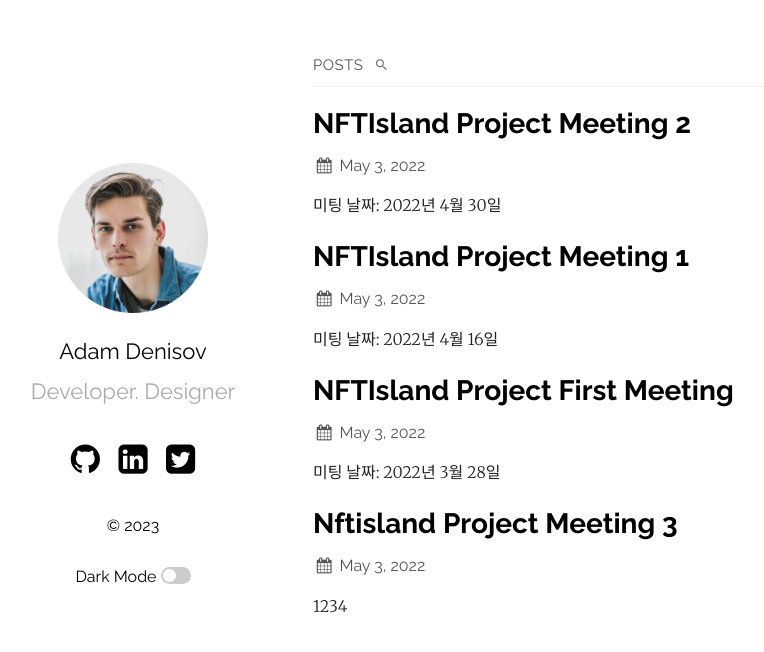
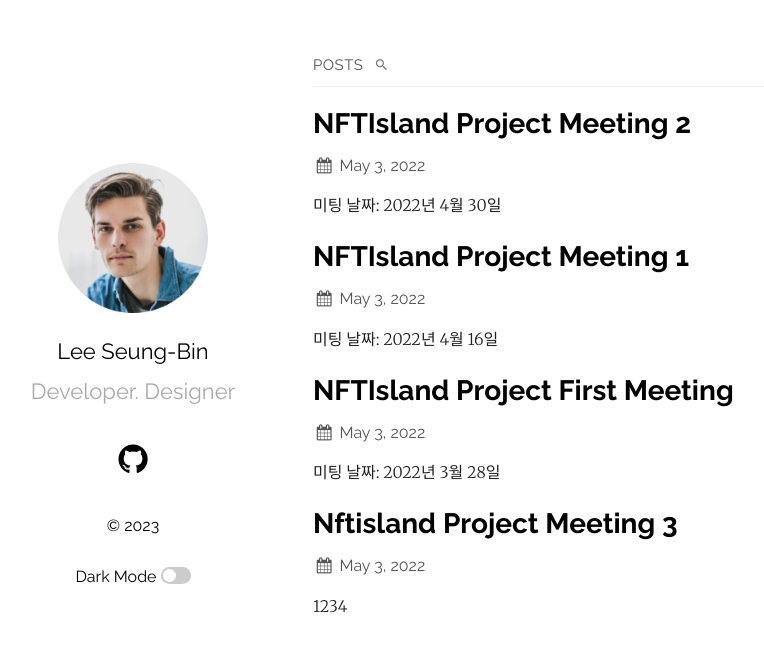
Before and after one commit to lspc678/lspc678.github.io, a Jekyll site: the page built from index.md, in a window 1280 px wide. Shown: the top 652 px of the page, without its empty margins (52-816 px from the left). Built offline with Jekyll 4.4.1, drawn with Linux system fonts in a browser that asks for light colours.

Commit message:
changed _config.yml

```diff
--- a/_config.yml
+++ b/_config.yml
@@ -1,10 +1,8 @@
-title: Your awesome title
-author: GitHub User
-email: your-email@domain.com
+title: lspc678's github blog
+author: lspc678
+email: Hide Email
 description: > # this means to ignore newlines until "show_exerpts:"
-  Write an awesome description for your new site here. You can edit this
-  line in _config.yml. It will appear in your document head meta (for
-  Google search results) and in your feed.xml site description.
+  Welcome to lspc678's github blog!
 show_excerpts: true # set to true to show excerpts on the homepage
 
 # Minima date format
@@ -12,23 +10,23 @@ show_excerpts: true # set to true to show excerpts on the homepage
 sass:
   sass_dir: _sass
 plainwhite:
-  name: Adam Denisov
+  name: Lee Seung-Bin
   tagline: Developer. Designer
   date_format: "%b %-d, %Y"
   sitemap: true # set to true to generate sitemap.xml content
   search: true # set to true to enable searchbar
   dark_mode: true # set to true to add dark mode toggle
   portfolio_image: "assets/portfolio.png" # the path from the base directory of the site to the image to display (no / at the start)
-  html_lang: "en" # set the lang attribute of the <html> tag for the pages. See here for a list of codes: https://www.w3schools.com/tags/ref_country_codes.asp
+  html_lang: "kr" # set the lang attribute of the <html> tag for the pages. See here for a list of codes: https://www.w3schools.com/tags/ref_country_codes.asp
   condensed_mobile:
     #- home
     - page
     - post
   # generate social links in footer
   social_links:
-    twitter: samarsault
-    github:  samarsault
-    linkedIn: in/samarsault
+    #twitter: samarsault
+    github:  lspc678/lspc678.github.io
+    #linkedIn: in/samarsault
     #dribbble: jekyll
     #flickr:   jekyll
     #instagram: jekyll
```
